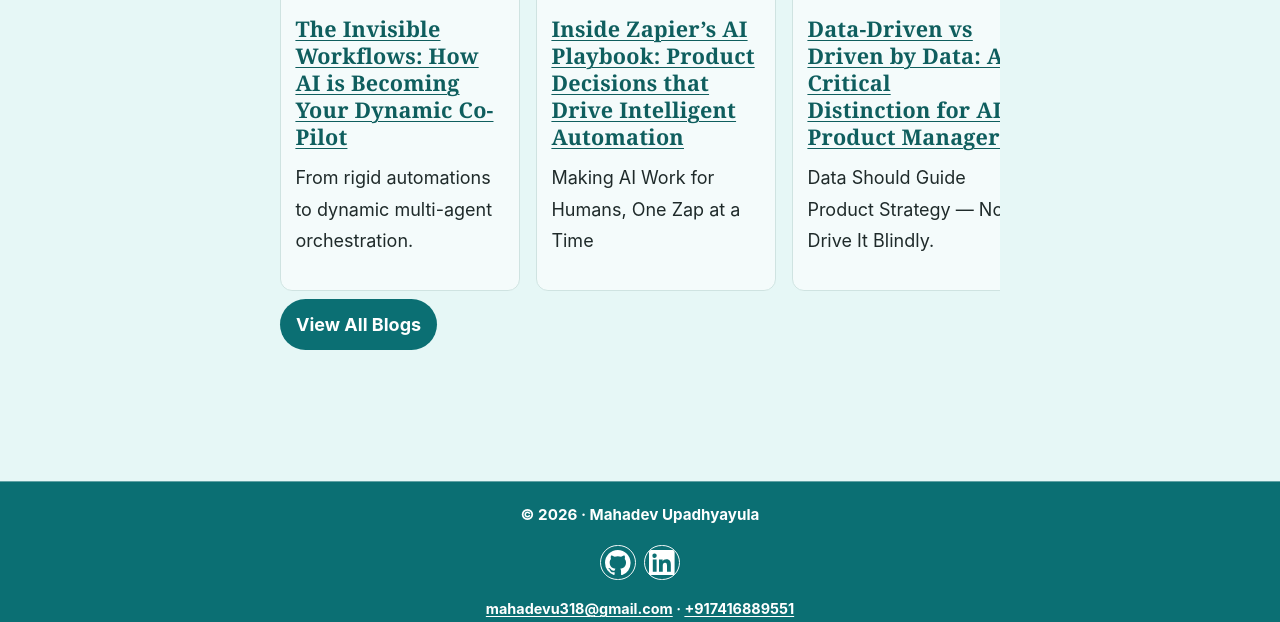
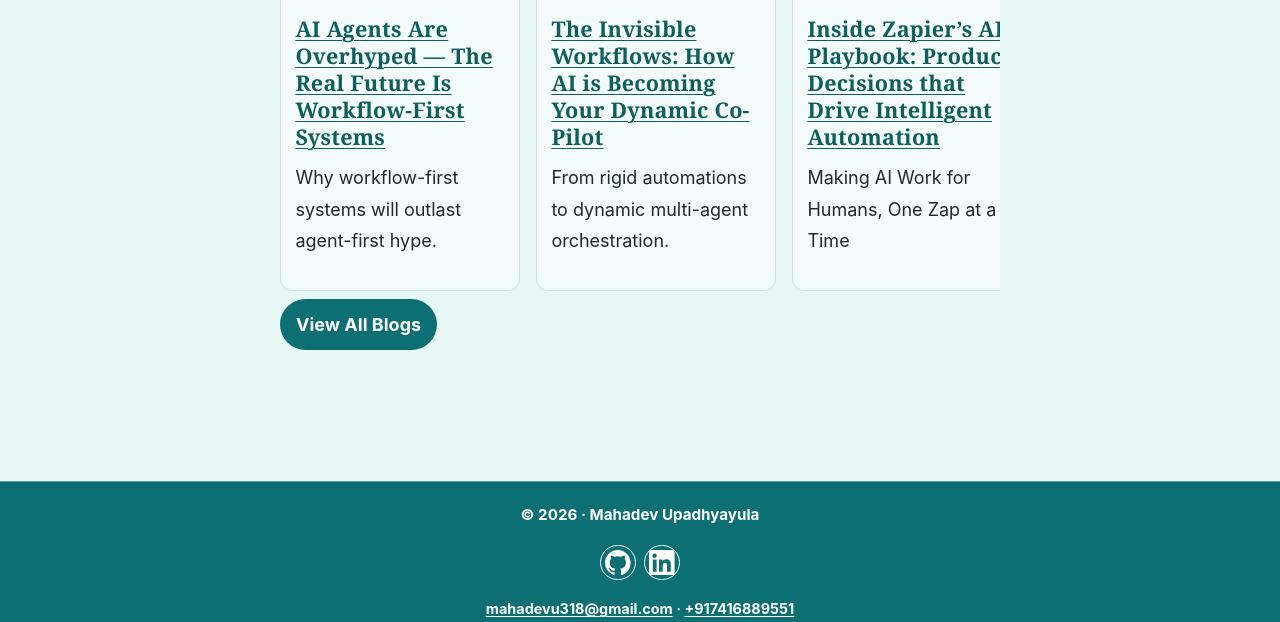
Before and after one commit to mahadevupadhyayula/mahadevupadhyayula.github.io, a Jekyll site: the page built from index.md, in a window 1280 px wide and 900 px high, scrolled down 2386 px, cut to the strip 278-900 px from the top of the window. Built offline with Jekyll 4.4.1, drawn with Linux system fonts in a browser that asks for light colours; our own code applies the rules of GitHub Pages for plain Markdown files; part of the change alters nothing that is shown.

Commit message:
Fix AI agents blog metadata and image paths

```diff
--- a/blog/ai-agents-are-overhyped-the-real-future-is-workflow-first-systems.md
+++ b/blog/ai-agents-are-overhyped-the-real-future-is-workflow-first-systems.md
@@ -1,6 +1,13 @@
-# AI Agents Are Overhyped — The Real Future Is Workflow-First Systems
+---
+layout: page
+title: "AI Agents Are Overhyped — The Real Future Is Workflow-First Systems"
+subtitle: "Why workflow-first systems will outlast agent-first hype."
+date: 2026-03-20
+image: /assets/images/ai-agents-are-overhyped-the-real-future-is-workflow-first-systems-1.png
+permalink: /blog/ai-agents-are-overhyped-the-real-future-is-workflow-first-systems/
+---
 
-![ai-agents-are-overhyped-the-real-future-is-workflow-first-systems-1.png](AI%20Agents%20Are%20Overhyped%20%E2%80%94%20The%20Real%20Future%20Is%20Workf/ai-agents-are-overhyped-the-real-future-is-workflow-first-systems-1.png)
+![AI Agents Are Overhyped — The Real Future Is Workflow-First Systems](/assets/images/ai-agents-are-overhyped-the-real-future-is-workflow-first-systems-1.png)
 
 A few weeks ago, I was watching a founder demo what he called an “AI sales agent.” The pitch was simple and compelling: you give the system a goal—“generate qualified leads and book meetings”—and it handles everything end-to-end. It finds prospects, researches them, drafts emails, sends outreach, and even follows up.
 
@@ -36,7 +43,7 @@ But demos are controlled environments. Businesses are not.
 
 ---
 
-![ai-agents-are-overhyped-the-real-future-is-workflow-first-systems-2.png](AI%20Agents%20Are%20Overhyped%20%E2%80%94%20The%20Real%20Future%20Is%20Workf/ai-agents-are-overhyped-the-real-future-is-workflow-first-systems-2.png)
+![Workflow-first businesses run on processes](/assets/images/ai-agents-are-overhyped-the-real-future-is-workflow-first-systems-2.png)
 
 ## Businesses Don’t Run on Outcomes—They Run on Processes
 
@@ -50,7 +57,7 @@ When you hand that entire system to an autonomous agent, you’re not automating
 
 ### 🧩 Key Takeaway
 
-![ai-agents-are-overhyped-the-real-future-is-workflow-first-systems-3.png](AI%20Agents%20Are%20Overhyped%20%E2%80%94%20The%20Real%20Future%20Is%20Workf/ai-agents-are-overhyped-the-real-future-is-workflow-first-systems-3.png)
+![Autonomy introduces hidden reliability costs](/assets/images/ai-agents-are-overhyped-the-real-future-is-workflow-first-systems-3.png)
 
 ---
 
@@ -66,7 +73,7 @@ This makes them fragile in production environments where reliability is non-nego
 
 ### 🧩 Key Takeaway
 
-![ai-agents-are-overhyped-the-real-future-is-workflow-first-systems-4.png](AI%20Agents%20Are%20Overhyped%20%E2%80%94%20The%20Real%20Future%20Is%20Workf/ai-agents-are-overhyped-the-real-future-is-workflow-first-systems-4.png)
+![Workflow-first thinking reframes the problem](/assets/images/ai-agents-are-overhyped-the-real-future-is-workflow-first-systems-4.png)
 
 ---
 
@@ -82,7 +89,7 @@ This creates a system that is both intelligent and reliable.
 
 ### 🧩 Key Takeaway
 
-![ai-agents-are-overhyped-the-real-future-is-workflow-first-systems-5.png](AI%20Agents%20Are%20Overhyped%20%E2%80%94%20The%20Real%20Future%20Is%20Workf/ai-agents-are-overhyped-the-real-future-is-workflow-first-systems-5.png)
+![Agents work best as components in workflows](/assets/images/ai-agents-are-overhyped-the-real-future-is-workflow-first-systems-5.png)
 
 ---
 
@@ -133,7 +140,7 @@ On top of this sits an emerging capability—an AI layer that translates human i
 
 ### 🧩 Key Takeaway
 
-![ai-agents-are-overhyped-the-real-future-is-workflow-first-systems-6.png](AI%20Agents%20Are%20Overhyped%20%E2%80%94%20The%20Real%20Future%20Is%20Workf/ai-agents-are-overhyped-the-real-future-is-workflow-first-systems-6.png)
+![A modular workflow-first architecture scales](/assets/images/ai-agents-are-overhyped-the-real-future-is-workflow-first-systems-6.png)
 
 ---
 
@@ -151,7 +158,7 @@ Same AI. Completely different reliability.
 
 ### 🧩 Key Takeaway
 
-![ai-agents-are-overhyped-the-real-future-is-workflow-first-systems-7.png](AI%20Agents%20Are%20Overhyped%20%E2%80%94%20The%20Real%20Future%20Is%20Workf/ai-agents-are-overhyped-the-real-future-is-workflow-first-systems-7.png)
+![Workflow-first support systems are more reliable](/assets/images/ai-agents-are-overhyped-the-real-future-is-workflow-first-systems-7.png)
 
 ---
 
@@ -165,7 +172,7 @@ The shift is already happening—from standalone intelligence to orchestrated in
 
 ### 🧩 Key Takeaway
 
-![ai-agents-are-overhyped-the-real-future-is-workflow-first-systems-8.png](AI%20Agents%20Are%20Overhyped%20%E2%80%94%20The%20Real%20Future%20Is%20Workf/ai-agents-are-overhyped-the-real-future-is-workflow-first-systems-8.png)
+![The future belongs to orchestrated intelligence](/assets/images/ai-agents-are-overhyped-the-real-future-is-workflow-first-systems-8.png)
 
 ---
 
@@ -183,7 +190,7 @@ Because while agents can improvise, it is workflows that scale.
 
 ### 🧩 Final Takeaway
 
-![ai-agents-are-overhyped-the-real-future-is-workflow-first-systems-9.png](AI%20Agents%20Are%20Overhyped%20%E2%80%94%20The%20Real%20Future%20Is%20Workf/ai-agents-are-overhyped-the-real-future-is-workflow-first-systems-9.png)
+![Start with the workflow, then add AI](/assets/images/ai-agents-are-overhyped-the-real-future-is-workflow-first-systems-9.png)
 
 ---
 
```
